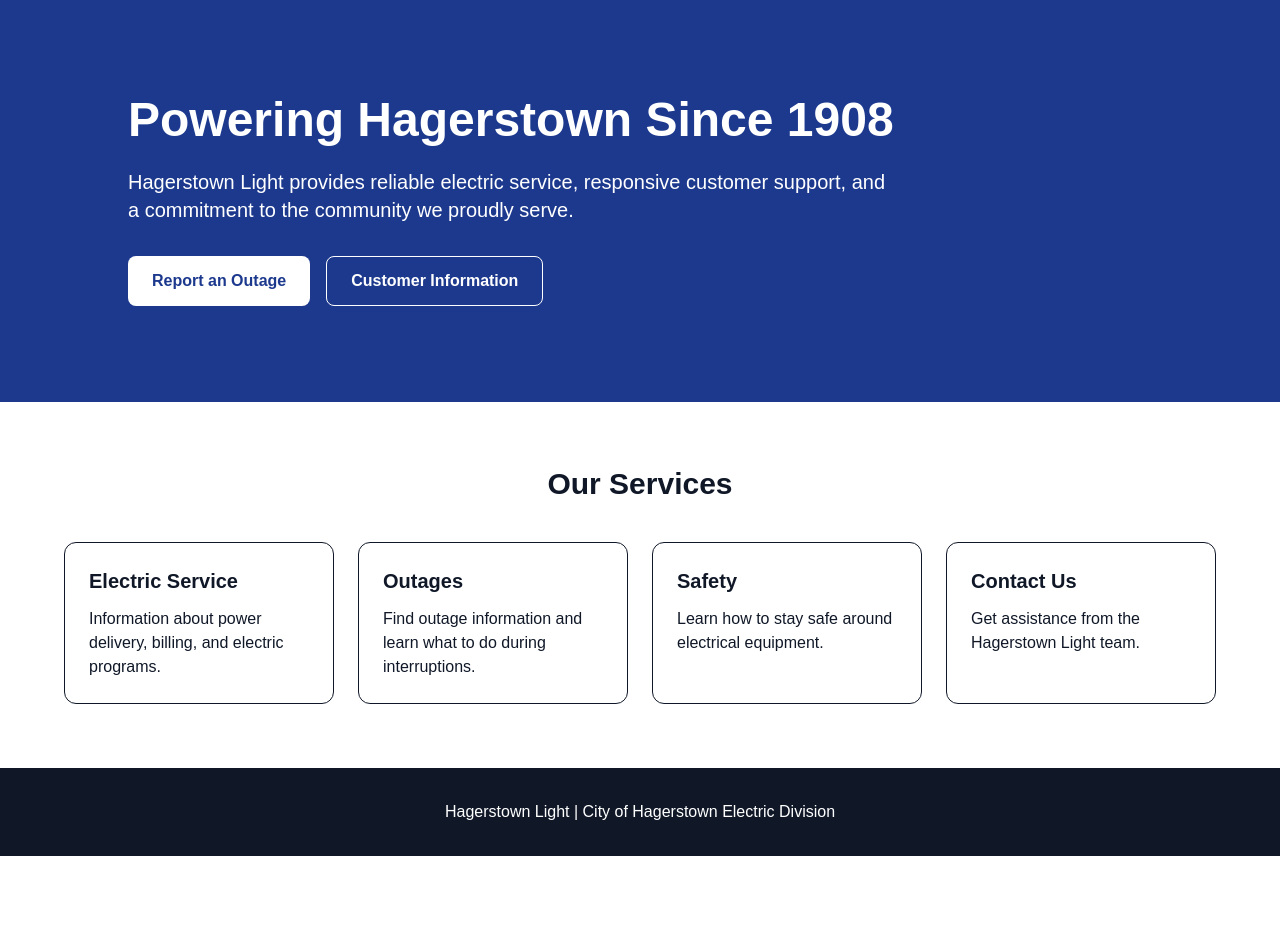
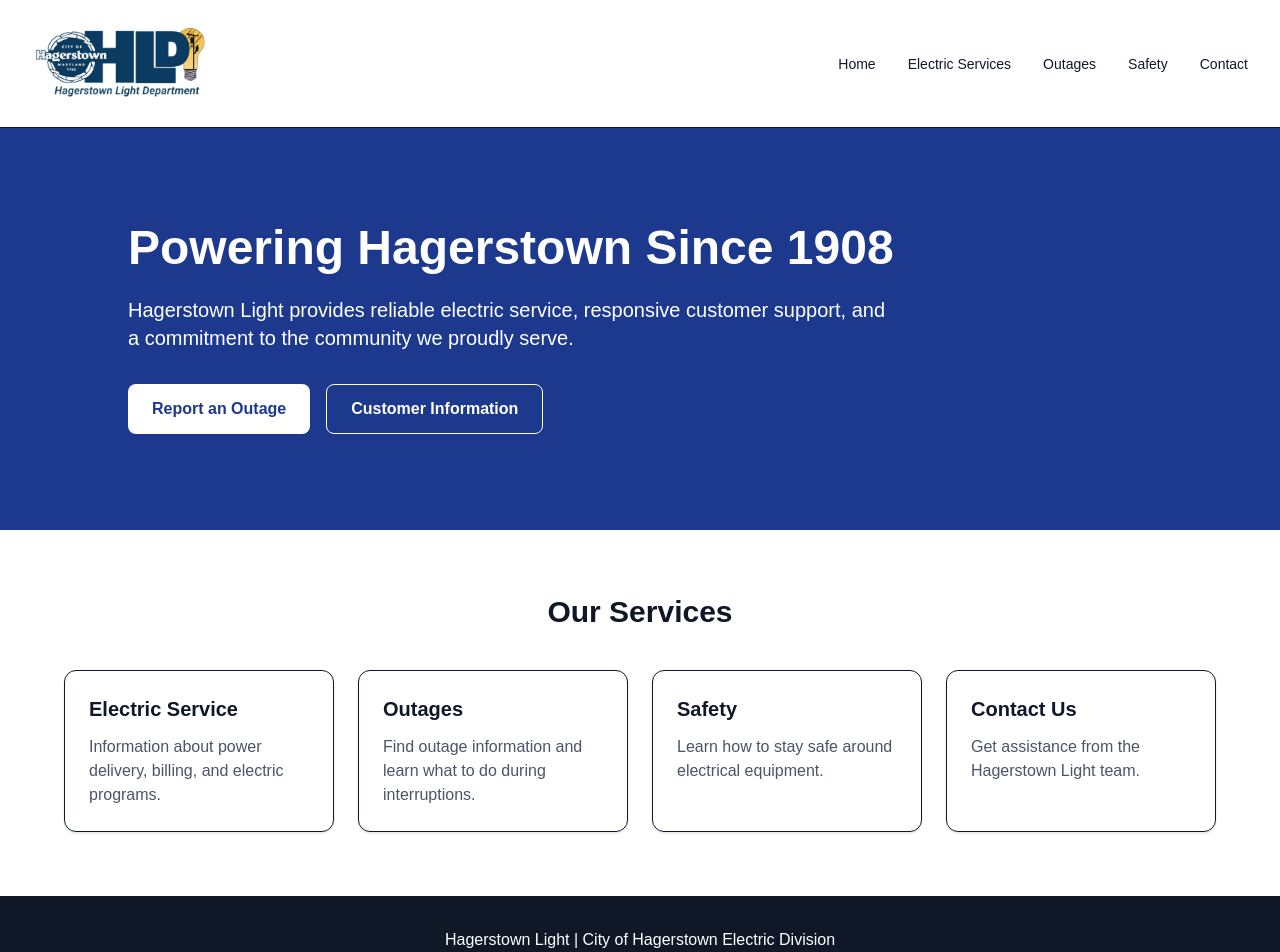
Before and after one commit to clinemichael/hagerstown-light-website, a Next.js app: page / in a window 1280 px wide. Shown: the top 952 px of the page. Before the commit the page ends 856 px from the top, so only its background shows below. Built offline with nearby package versions, Linux system fonts and the light colour scheme.

Commit message:
Create reusable card component

```diff
--- a/app/page.tsx
+++ b/app/page.tsx
@@ -1,12 +1,14 @@
 import Image from "next/image";
 import Header from "@/components/Header";
 import Footer from "@/components/Footer";
-
+import ServiceCard from "@/components/ServiceCard";
 
 export default function Home() {
   return (
     <main className="min-h-screen bg-white text-gray-900">
-      <header />
+
+      <Header />
+
 
       {/* Hero Section */}
       <section className="bg-blue-900 text-white px-8 py-24">
@@ -45,41 +47,25 @@
 
         <div className="grid md:grid-cols-4 gap-6 max-w-6xl mx-auto">
 
-          <div className="p-6 border rounded-xl">
-            <h3 className="font-bold text-xl mb-3">
-              Electric Service
-            </h3>
-            <p>
-              Information about power delivery, billing, and electric programs.
-            </p>
-          </div>
+          <ServiceCard
+  title="Electric Service"
+  description="Information about power delivery, billing, and electric programs."
+/>
 
-          <div className="p-6 border rounded-xl">
-            <h3 className="font-bold text-xl mb-3">
-              Outages
-            </h3>
-            <p>
-              Find outage information and learn what to do during interruptions.
-            </p>
-          </div>
+<ServiceCard
+  title="Outages"
+  description="Find outage information and learn what to do during interruptions."
+/>
 
-          <div className="p-6 border rounded-xl">
-            <h3 className="font-bold text-xl mb-3">
-              Safety
-            </h3>
-            <p>
-              Learn how to stay safe around electrical equipment.
-            </p>
-          </div>
+<ServiceCard
+  title="Safety"
+  description="Learn how to stay safe around electrical equipment."
+/>
 
-          <div className="p-6 border rounded-xl">
-            <h3 className="font-bold text-xl mb-3">
-              Contact Us
-            </h3>
-            <p>
-              Get assistance from the Hagerstown Light team.
-            </p>
-          </div>
+<ServiceCard
+  title="Contact Us"
+  description="Get assistance from the Hagerstown Light team."
+/>
 
         </div>
 
--- /dev/null
+++ b/components/ServiceCard.tsx
@@ -0,0 +1,21 @@
+interface ServiceCardProps {
+  title: string;
+  description: string;
+}
+
+export default function ServiceCard({
+  title,
+  description,
+}: ServiceCardProps) {
+  return (
+    <div className="p-6 border rounded-xl shadow-sm hover:shadow-md transition">
+      <h3 className="text-xl font-bold mb-3">
+        {title}
+      </h3>
+
+      <p className="text-gray-600">
+        {description}
+      </p>
+    </div>
+  );
+}
```
